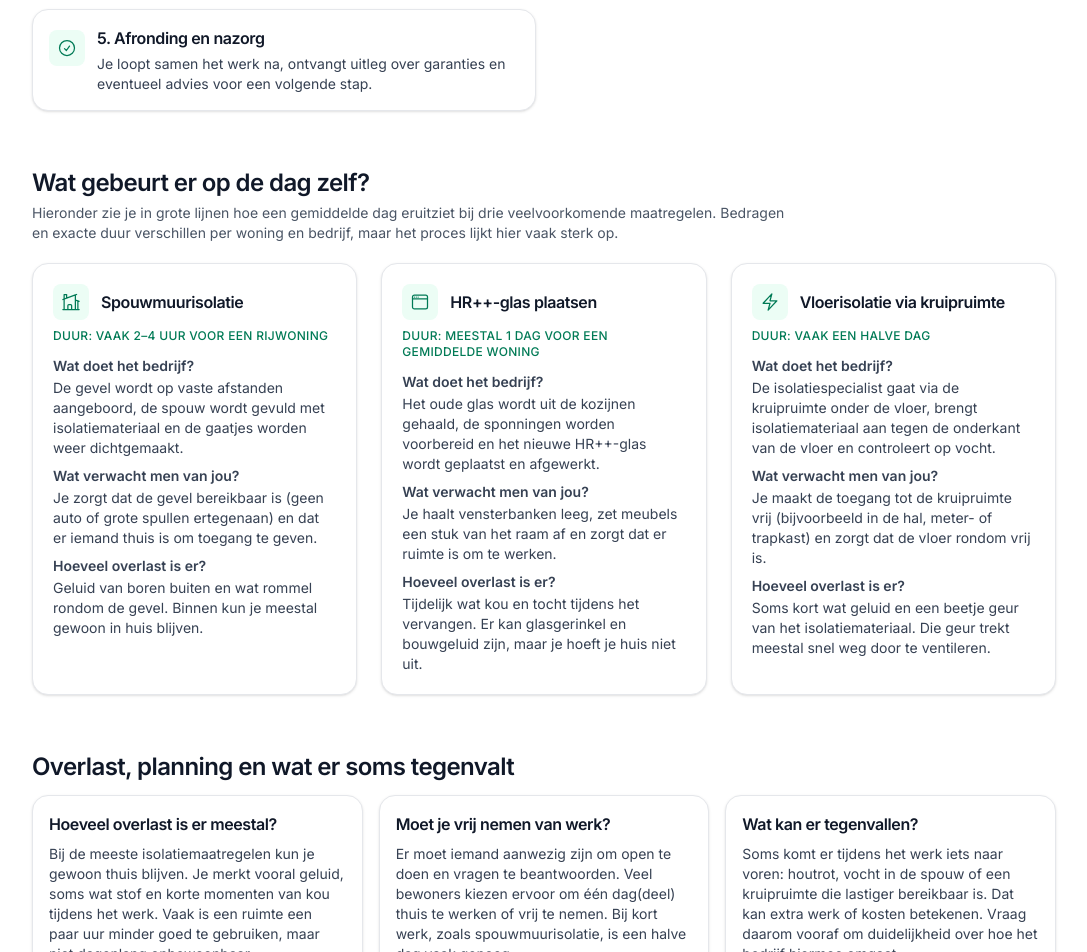
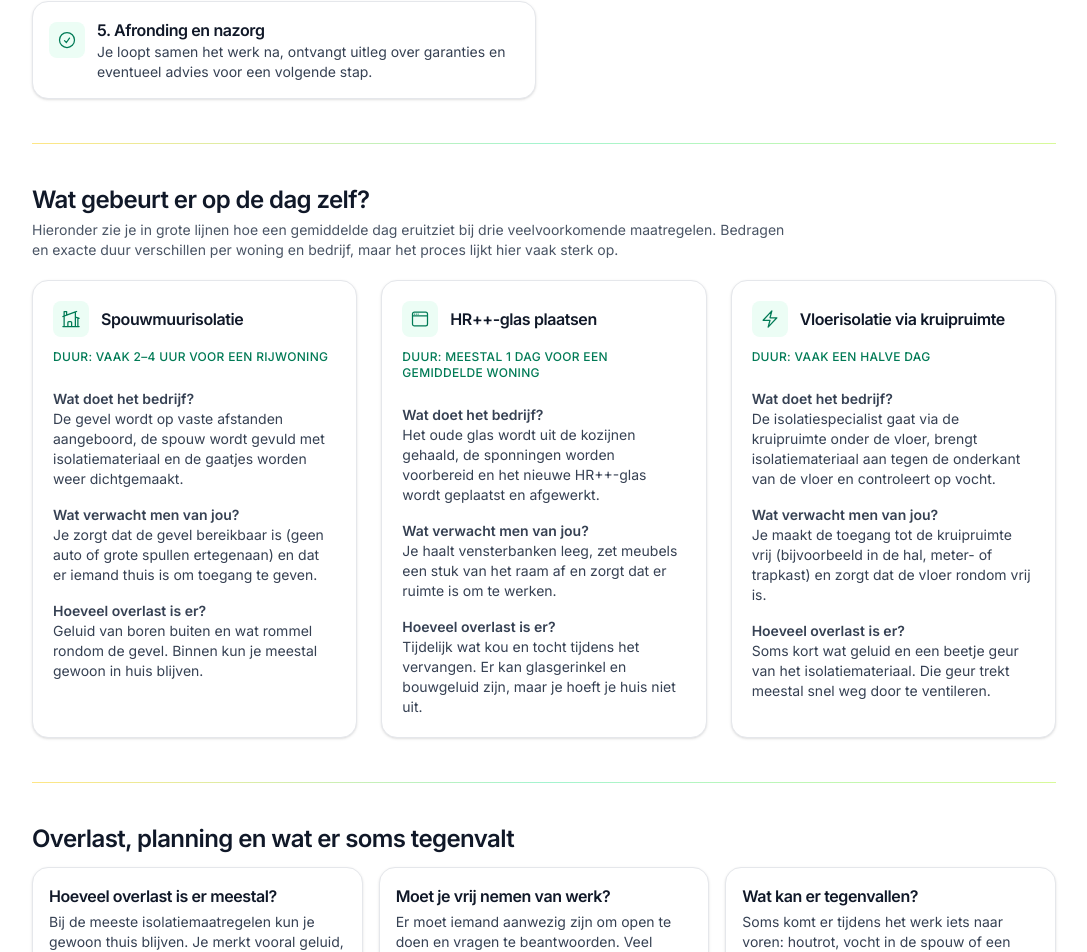
Before and after one commit to tjmichiels/renoveerjewoning, a Next.js app: page /renovatie-verloop in a window 1280 px wide. Shown: the part 642-1594 px from the top of the page, without its empty margins (96-1183 px from the left). Built offline with nearby package versions, Linux system fonts and the light colour scheme.

Commit message:
Opmaak verbeterd

```diff
--- a/app/renovatie-verloop/page.tsx
+++ b/app/renovatie-verloop/page.tsx
@@ -126,15 +126,18 @@ export default function RenovatieVerloopPage() {
                                         <h3 className="text-base font-semibold text-gray-900">
                                             {title}
                                         </h3>
-                                        <p className="mt-1 text-sm text-gray-700">{text}</p>
+                                        <p className="mt-0 text-sm text-gray-700">{text}</p>
                                     </div>
                                 </article>
                             ))}
                         </div>
                     </section>
 
+                    {/*Gradient divider*/}
+                    <div className="h-px w-full bg-gradient-to-r from-amber-200 via-emerald-200 to-lime-200 mt-11 mb-10"/>
+
                     {/* De dag zelf per maatregel */}
-                    <section className="mt-14" aria-label="Wat gebeurt er op de dag zelf">
+                    <section className="mt-0" aria-label="Wat gebeurt er op de dag zelf">
                         <h2 className="text-2xl font-semibold text-gray-900">
                             Wat gebeurt er op de dag zelf?
                         </h2>
@@ -163,22 +166,22 @@ export default function RenovatieVerloopPage() {
                                                 {title}
                                             </h3>
                                         </div>
-                                        <p className="mt-2 text-xs font-medium uppercase tracking-wide text-emerald-700">
+                                        <p className="mt-3 text-xs font-medium uppercase tracking-wide text-emerald-700">
                                             {duration}
                                         </p>
 
-                                        <dl className="mt-3 space-y-2 text-sm text-gray-700">
+                                        <dl className="mt-6 space-y-2 text-sm text-gray-700">
                                             <div>
                                                 <dt className="font-semibold">Wat doet het bedrijf?</dt>
-                                                <dd className="mt-0.5">{whatTheyDo}</dd>
+                                                <dd className="mt-0">{whatTheyDo}</dd>
                                             </div>
                                             <div>
-                                                <dt className="font-semibold">Wat verwacht men van jou?</dt>
-                                                <dd className="mt-0.5">{whatYouDo}</dd>
+                                                <dt className="font-semibold mt-4">Wat verwacht men van jou?</dt>
+                                                <dd className="mt-0">{whatYouDo}</dd>
                                             </div>
                                             <div>
-                                                <dt className="font-semibold">Hoeveel overlast is er?</dt>
-                                                <dd className="mt-0.5">{inconvenience}</dd>
+                                                <dt className="font-semibold mt-4">Hoeveel overlast is er?</dt>
+                                                <dd className="mt-0">{inconvenience}</dd>
                                             </div>
                                         </dl>
                                     </article>
@@ -187,8 +190,11 @@ export default function RenovatieVerloopPage() {
                         </div>
                     </section>
 
+                    {/*Gradient divider*/}
+                    <div className="h-px w-full bg-gradient-to-r from-amber-200 via-emerald-200 to-lime-200 mt-11 mb-10"/>
+
                     {/* Overlast & praktische zaken */}
-                    <section className="mt-14">
+                    <section className="mt-0">
                         <h2 className="text-2xl font-semibold text-gray-900">
                             Overlast, planning en wat er soms tegenvalt
                         </h2>
@@ -198,7 +204,7 @@ export default function RenovatieVerloopPage() {
                                 <h3 className="text-base font-semibold text-gray-900">
                                     Hoeveel overlast is er meestal?
                                 </h3>
-                                <p className="mt-2 text-sm text-gray-700">
+                                <p className="mt-1 text-sm text-gray-700">
                                     Bij de meeste isolatiemaatregelen kun je gewoon thuis blijven.
                                     Je merkt vooral geluid, soms wat stof en korte momenten van
                                     kou tijdens het werk. Vaak is een ruimte een paar uur minder
@@ -210,7 +216,7 @@ export default function RenovatieVerloopPage() {
                                 <h3 className="text-base font-semibold text-gray-900">
                                     Moet je vrij nemen van werk?
                                 </h3>
-                                <p className="mt-2 text-sm text-gray-700">
+                                <p className="mt-1 text-sm text-gray-700">
                                     Er moet iemand aanwezig zijn om open te doen en vragen te
                                     beantwoorden. Veel bewoners kiezen ervoor om één dag(deel)
                                     thuis te werken of vrij te nemen. Bij kort werk, zoals
@@ -222,7 +228,7 @@ export default function RenovatieVerloopPage() {
                                 <h3 className="text-base font-semibold text-gray-900">
                                     Wat kan er tegenvallen?
                                 </h3>
-                                <p className="mt-2 text-sm text-gray-700">
+                                <p className="mt-1 text-sm text-gray-700">
                                     Soms komt er tijdens het werk iets naar voren: houtrot, vocht
                                     in de spouw of een kruipruimte die lastiger bereikbaar is. Dat
                                     kan extra werk of kosten betekenen. Vraag daarom vooraf om
@@ -232,8 +238,11 @@ export default function RenovatieVerloopPage() {
                         </div>
                     </section>
 
+                    {/*Gradient divider*/}
+                    <div className="h-px w-full bg-gradient-to-r from-amber-200 via-emerald-200 to-lime-200 mt-11 mb-10"/>
+
                     {/* CTA: wat nu? */}
-                    <section className="mx-auto mt-14 max-w-5xl">
+                    <section className="mx-auto mt-10 max-w-5xl">
                         <div className="rounded-2xl border border-emerald-100 bg-emerald-50/70 px-6 py-6 sm:py-7 shadow-sm">
                             <h2 className="text-xl font-semibold text-gray-900">
                                 Nu je weet hoe het verloopt, een logische volgende stap
--- a/app/wooncomfort/page.tsx
+++ b/app/wooncomfort/page.tsx
@@ -98,8 +98,9 @@ export default function WooncomfortPage() {
                             ))}
                         </ul>
                     </section>
+
+                    {/*Gradient divider*/}
                     <div className="h-px w-full bg-gradient-to-r from-amber-200 via-emerald-200 to-lime-200 mt-11 mb-10"/>
-
 
                     {/* Maatregelen */}
                     <section className="mt-0">
```
